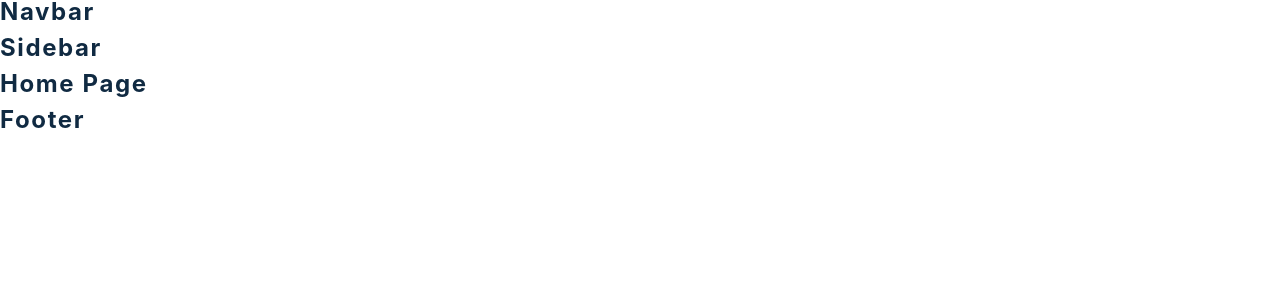
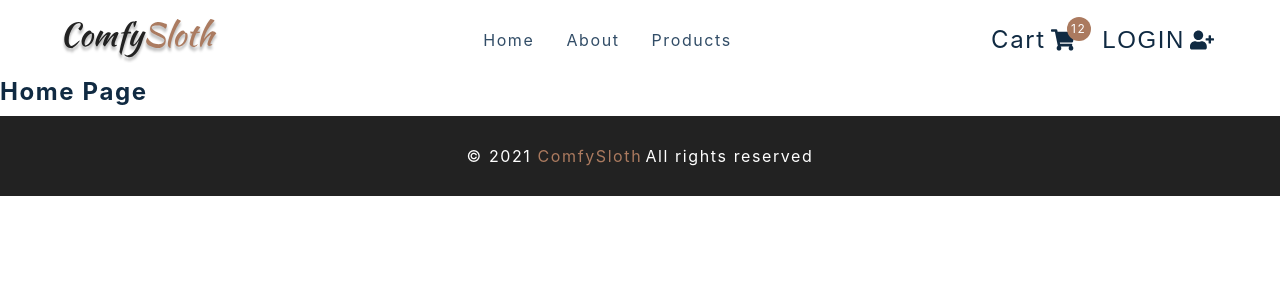
Before and after one commit to pioggia73/comfty-store, a React (Create React App) app: page / in a window 1280 px wide. Shown: the top 300 px of the page. Built offline with nearby package versions, Linux system fonts and the light colour scheme; the HTML template or start-up script is replaced by a standard one.

Commit message:
adding navbar and sidebar

```diff
--- a/src/components/CartButtons.js
+++ b/src/components/CartButtons.js
@@ -7,7 +7,18 @@
 import { useUserContext } from '../context/user_context'
 
 const CartButtons = () => {
-  return <h4>cart buttons </h4>
+  return  <Wrapper className='cart-btn-wrapper'>
+            <Link to='/cart' className='cart-btn'>
+              Cart
+              <span className='cart-container'>
+                <FaShoppingCart />
+                <span className='cart-value'>12</span>
+              </span>
+            </Link>
+            <button type='button' className='auth-btn'>
+              LOGIN <FaUserPlus/>
+            </button>
+          </Wrapper>
 }
 
 const Wrapper = styled.div`
@@ -22,7 +33,6 @@
     letter-spacing: var(--spacing);
     color: var(--clr-grey-1);
     display: flex;
-
     align-items: center;
   }
   .cart-container {
--- a/src/components/Footer.js
+++ b/src/components/Footer.js
@@ -1,7 +1,13 @@
 import React from 'react'
 import styled from 'styled-components'
 const Footer = () => {
-  return <h4>footer</h4>
+  return  <Wrapper>
+            <h5>
+              &copy; {new Date().getFullYear()}
+              <span> ComfySloth</span>
+            </h5>
+            <h5>All rights reserved</h5>
+          </Wrapper>
 }
 
 const Wrapper = styled.footer`
--- a/src/components/Navbar.js
+++ b/src/components/Navbar.js
@@ -9,7 +9,27 @@
 import { useUserContext } from '../context/user_context'
 
 const Nav = () => {
-  return <h4>navbar</h4>
+  return <NavContainer>
+          <div className='nav-center'>
+            <div className='nav-header'>
+              <Link to='/'>
+                <img src= {logo} alt='company logo' />
+              </Link>
+              <button type='button' className='nav-toggle'>
+                <FaBars />
+              </button>
+            </div>
+            <ul className='nav-links'>
+              {links.map((link) => {
+                const {text, url, id} = link
+                return <li key={id}>
+                        <Link to={url}>{text}</Link>
+                       </li>
+              })}
+            </ul>
+            <CartButtons />
+          </div>
+        </NavContainer>
 }
 
 const NavContainer = styled.nav`
--- a/src/components/Sidebar.js
+++ b/src/components/Sidebar.js
@@ -9,7 +9,28 @@
 import { useUserContext } from '../context/user_context'
 
 const Sidebar = () => {
-  return <h4>sidebar</h4>
+  const isOpen = true
+  return  <SidebarContainer>
+            <aside className={`${isOpen ? 'sidebar show-sidebar' : 'sidebar'} `}>
+              <div className='sidebar-header'>
+                <img src={logo} alt='company-logo' className='logo' />
+                <button className='close-btn' type='button'><FaTimes/></button>
+              </div>
+              <ul className='links'>
+                {links.map(({id, text, url}) => {
+                  return  <li key={id}>
+                            <Link to={url}>{text}</Link>
+                          </li>
+                })}
+                          <li>
+                            <Link to='/checkout'>checkout</Link>
+                          </li>
+              </ul>
+              <CartButtons />
+
+            </aside>
+          </SidebarContainer>
+
 }
 
 const SidebarContainer = styled.div`
```
